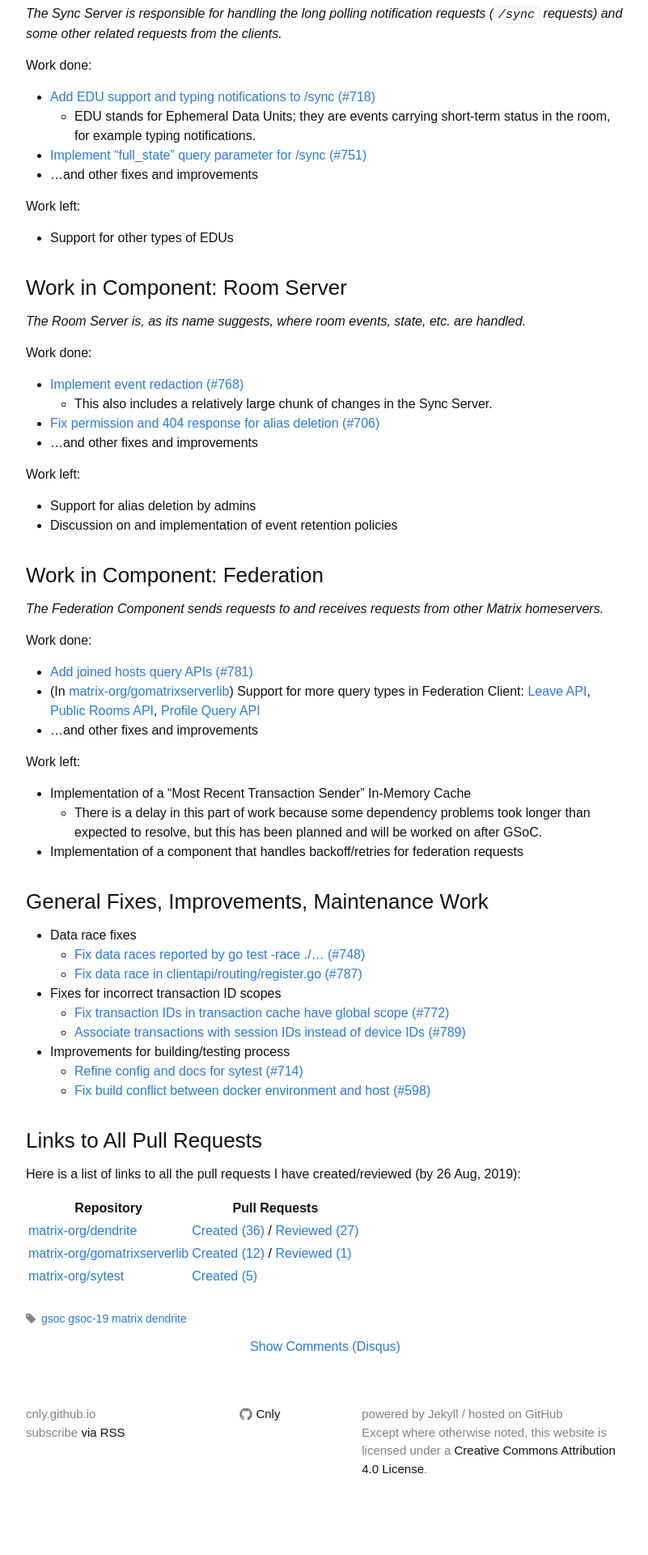
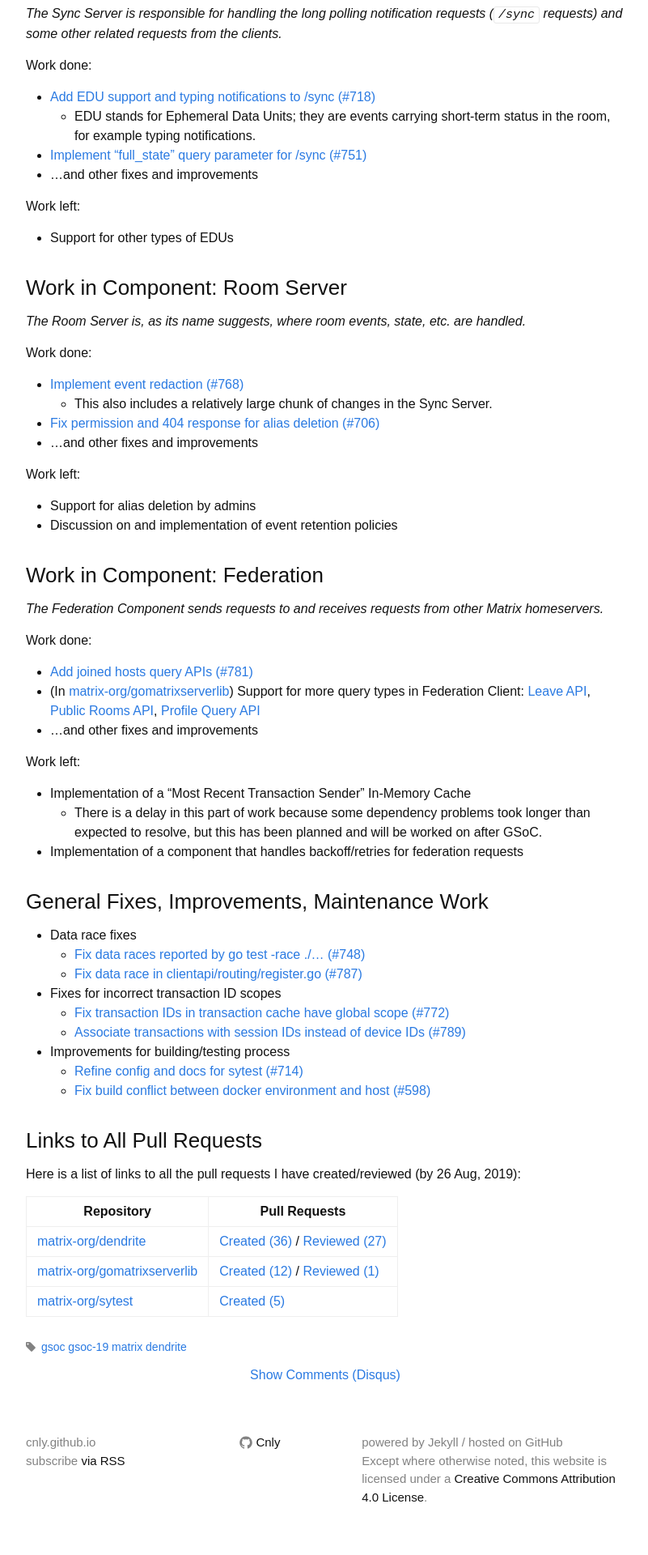
Before and after one commit to Cnly/cnly.github.io, a Jekyll site: the page built from _posts/2019-08-26-gsoc-19-work-report-growing-dendrite-one-line-at-a-time.md, in a window 1280 px wide. Shown: the part 1167-3087 px from the top of the page at 81% size, without its empty margins (238-1039 px from the left). Built offline with Jekyll 4.4.1, drawn with Linux system fonts in a browser that asks for light colours; before the commit the page ends 3052 px from its top, so only the background shows below that.

Commit message:
Update styles for tables

```diff
--- a/_sass/_base.scss
+++ b/_sass/_base.scss
@@ -56,6 +56,20 @@
 
 figcaption {
     font-size: $small-font-size;
+}
+
+
+
+/**
+ * Tables
+ */
+table {
+    border-collapse: collapse;
+}
+
+th, td {
+    padding: 6px 13px;
+    border: 1px solid #efefef;
 }
 
 
```
